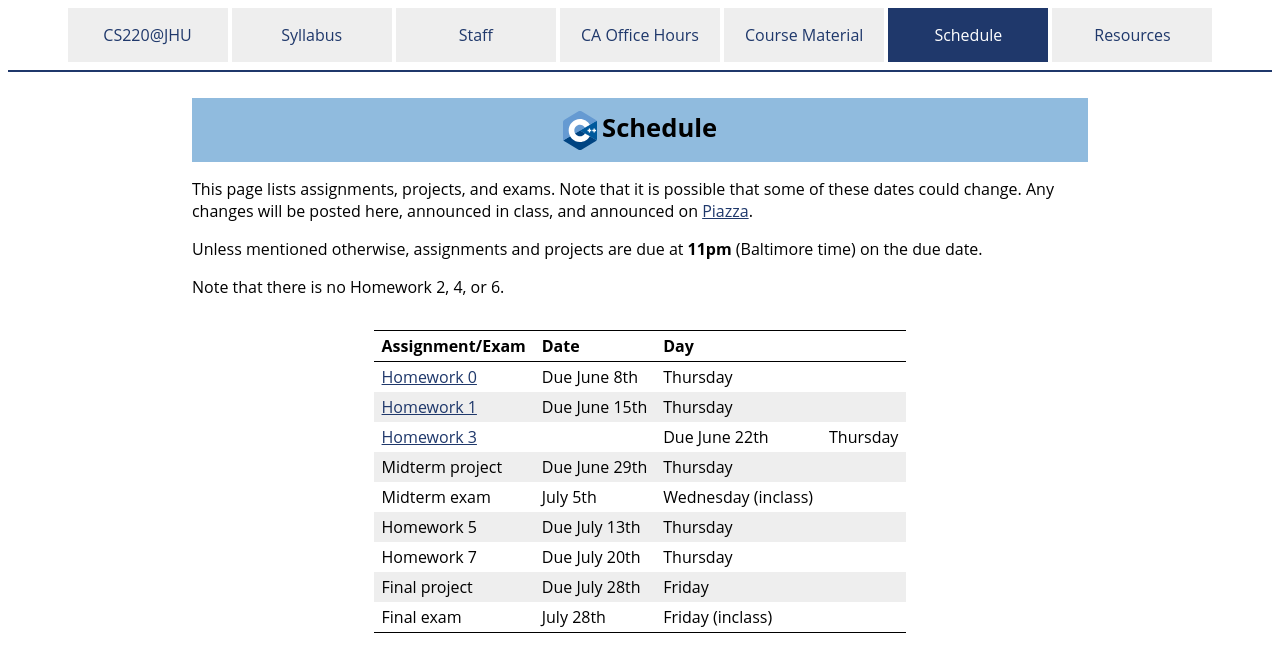
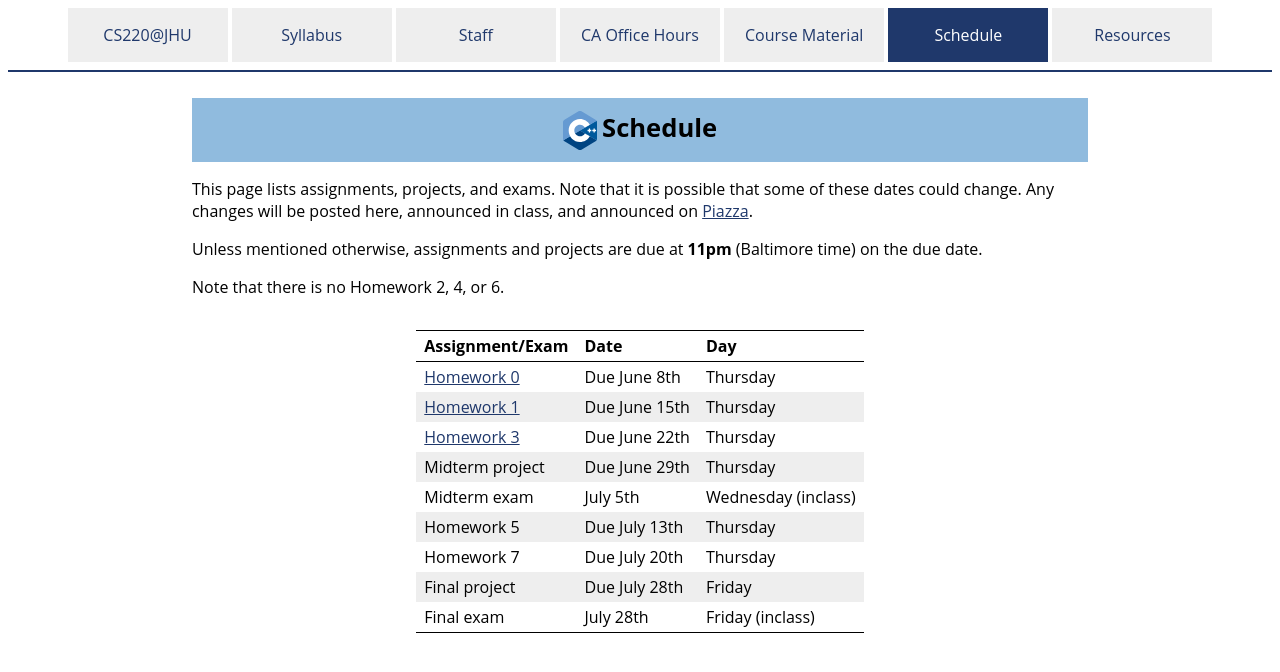
Before and after one commit to jhu-ip/cs220-summer24, a Jekyll site: the page built from schedule.md, in a window 1280 px wide. Shown: the top 672 px of the page. Built offline with Jekyll 4.4.1, drawn with Linux system fonts in a browser that asks for light colours.

```diff
--- a/schedule.md
+++ b/schedule.md
@@ -17,7 +17,7 @@ Assignment/Exam | Date | Day|
 --------------- | ---- | ---|
 [Homework 0](assign/hw0.html) | Due June 8th | Thursday
 [Homework 1](assign/hw1.html) | Due June 15th| Thursday
-[Homework 3](assign/hw3.html) | | Due June 22th| Thursday
+[Homework 3](assign/hw3.html) | Due June 22th| Thursday
 Midterm project | Due June 29th |Thursday
 Midterm exam | July 5th| Wednesday (inclass)
 Homework 5 | Due July 13th| Thursday
```
